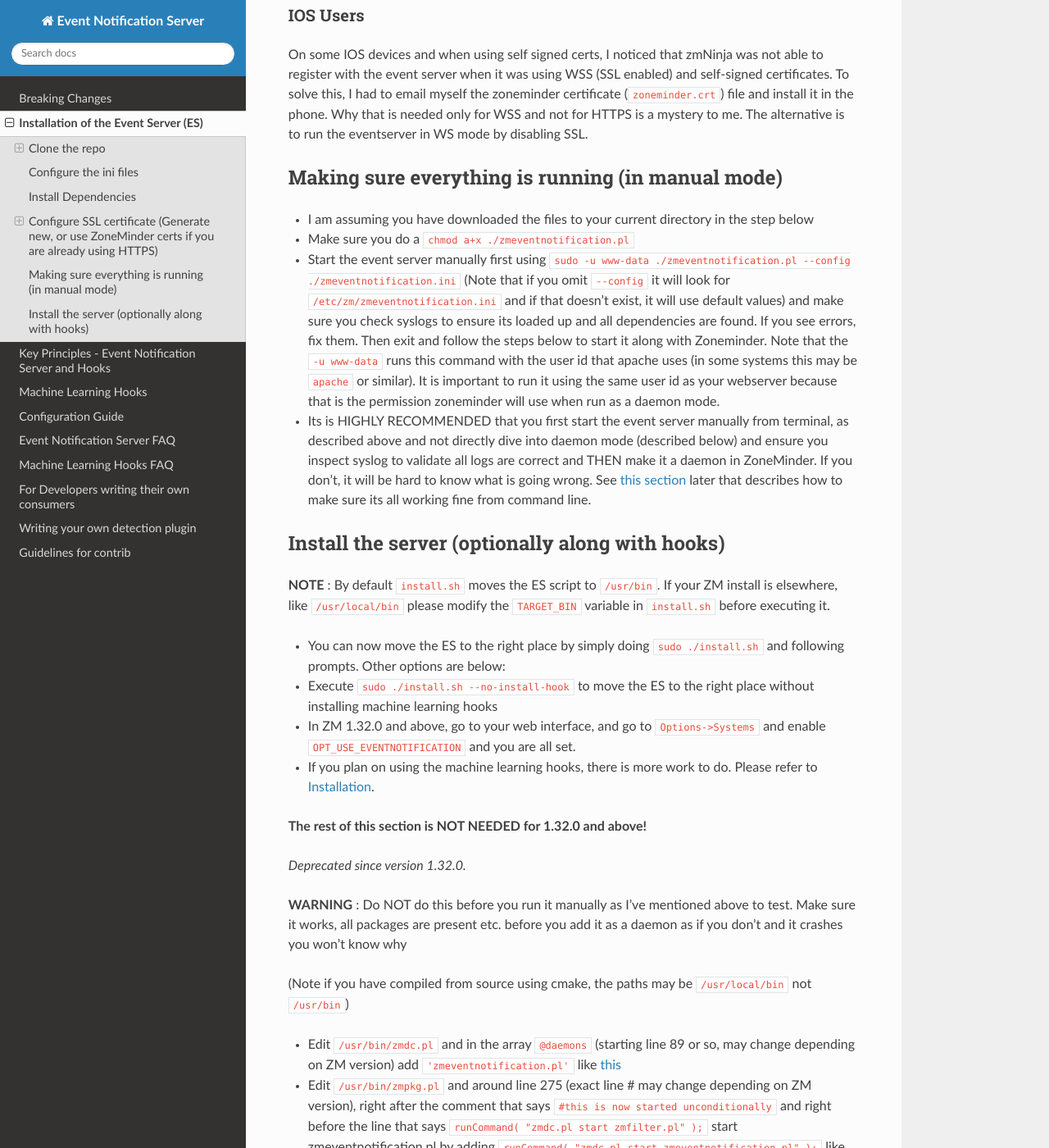
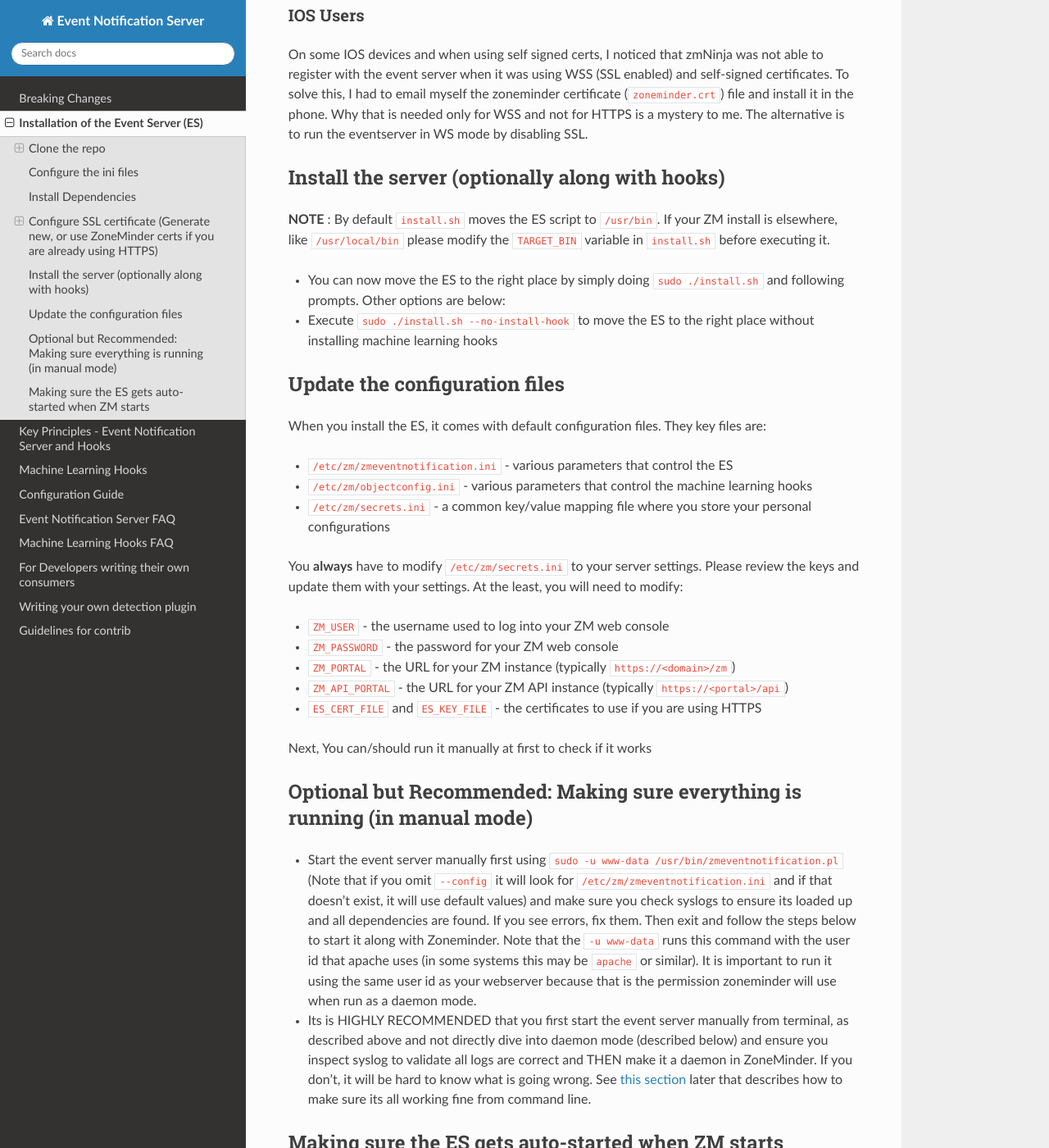
Before and after one commit to ZoneMinder/zmeventnotification, a Sphinx documentation site: the page built from docs/guides/install.rst, in a window 1280 px wide and 1400 px high, scrolled down 3612 px. Shown: the whole window at 82% size. Built offline with Sphinx 7.4.7 and the Read the Docs theme 2.0.0, drawn with Linux system fonts in a browser that asks for light colours; some of the changed text lies outside the part shown.

Commit message:
#270 reorder documentation

```diff
--- a/docs/guides/install.rst
+++ b/docs/guides/install.rst
@@ -185,14 +185,47 @@ install it in the phone. Why that is needed only for WSS and not for
 HTTPS is a mystery to me. The alternative is to run the eventserver in
 WS mode by disabling SSL.
 
-Making sure everything is running (in manual mode)
-~~~~~~~~~~~~~~~~~~~~~~~~~~~~~~~~~~~~~~~~~~~~~~~~~~
 
--  I am assuming you have downloaded the files to your current directory
-   in the step below
--  Make sure you do a ``chmod a+x ./zmeventnotification.pl``
+Install the server (optionally along with hooks)
+~~~~~~~~~~~~~~~~~~~~~~~~~~~~~~~~~~~~~~~~~~~~~~~~~~~~~~~~
+
+**NOTE** : By default ``install.sh`` moves the ES script to ``/usr/bin``.
+If your ZM install is elsewhere, like ``/usr/local/bin`` please modify the ``TARGET_BIN`` variable
+in ``install.sh`` before executing it.
+
+-  You can now move the ES to the right place by simply doing
+   ``sudo ./install.sh`` and following prompts. Other options are below:
+-  Execute ``sudo ./install.sh --no-install-hook`` to move the ES to the
+   right place without installing machine learning hooks
+
+
+
+Update the configuration files
+~~~~~~~~~~~~~~~~~~~~~~~~~~~~~~~~~
+
+When you install the ES, it comes with default configuration files. They key files
+are:
+
+- ``/etc/zm/zmeventnotification.ini`` - various parameters that control the ES
+- ``/etc/zm/objectconfig.ini`` - various parameters that control the machine learning hooks
+- ``/etc/zm/secrets.ini`` - a common key/value mapping file where you store your personal configurations
+
+You **always** have to modify ``/etc/zm/secrets.ini`` to your server settings. Please review
+the keys and update them with your settings. At the least, you will need to modify:
+
+- ``ZM_USER`` - the username used to log into your ZM web console
+- ``ZM_PASSWORD`` - the password for your ZM web console
+- ``ZM_PORTAL`` - the URL for your ZM instance (typically ``https://<domain>/zm``)
+- ``ZM_API_PORTAL`` - the URL for your ZM API instance (typically ``https://<portal>/api``)
+- ``ES_CERT_FILE`` and ``ES_KEY_FILE`` - the certificates to use if you are using HTTPS
+
+Next, You can/should run it manually at first to check if it works
+
+Optional but Recommended: Making sure everything is running (in manual mode)
+~~~~~~~~~~~~~~~~~~~~~~~~~~~~~~~~~~~~~~~~~~~~~~~~~~~~~~~~~~~~~~~~~~~~~~~~~~~~
+
 -  Start the event server manually first using
-   ``sudo -u www-data ./zmeventnotification.pl --config ./zmeventnotification.ini``
+   ``sudo -u www-data /usr/bin/zmeventnotification.pl``
    (Note that if you omit ``--config`` it will look for
    ``/etc/zm/zmeventnotification.ini`` and if that doesn't exist, it
    will use default values) and make sure you check syslogs to ensure
@@ -212,17 +245,9 @@ Making sure everything is running (in manual mode)
    wrong. See :ref:`this section <debug_reporting_es>` later that describes how to make sure its all working fine
    from command line.
 
-Install the server (optionally along with hooks)
-~~~~~~~~~~~~~~~~~~~~~~~~~~~~~~~~~~~~~~~~~~~~~~~~~~~~~~~~
+Making sure the ES gets auto-started when ZM starts
+~~~~~~~~~~~~~~~~~~~~~~~~~~~~~~~~~~~~~~~~~~~~~~~~~~~~
 
-**NOTE** : By default ``install.sh`` moves the ES script to ``/usr/bin``.
-If your ZM install is elsewhere, like ``/usr/local/bin`` please modify the ``TARGET_BIN`` variable
-in ``install.sh`` before executing it.
-
--  You can now move the ES to the right place by simply doing
-   ``sudo ./install.sh`` and following prompts. Other options are below:
--  Execute ``sudo ./install.sh --no-install-hook`` to move the ES to the
-   right place without installing machine learning hooks
 -  In ZM 1.32.0 and above, go to your web interface, and go to
    ``Options->Systems`` and enable ``OPT_USE_EVENTNOTIFICATION`` and you
    are all set.
```
Also changed, not shown: other parts of docs/guides/install.rst (+0 -2 lines).
